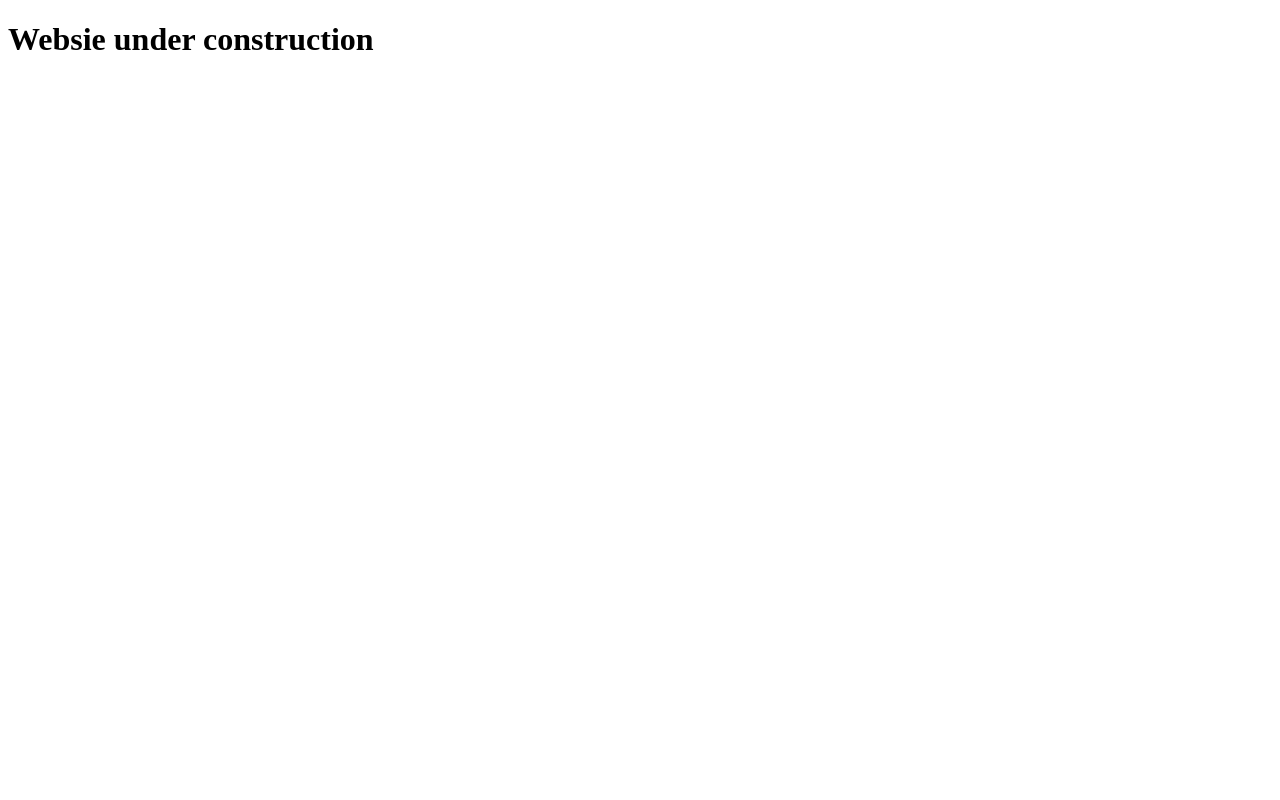
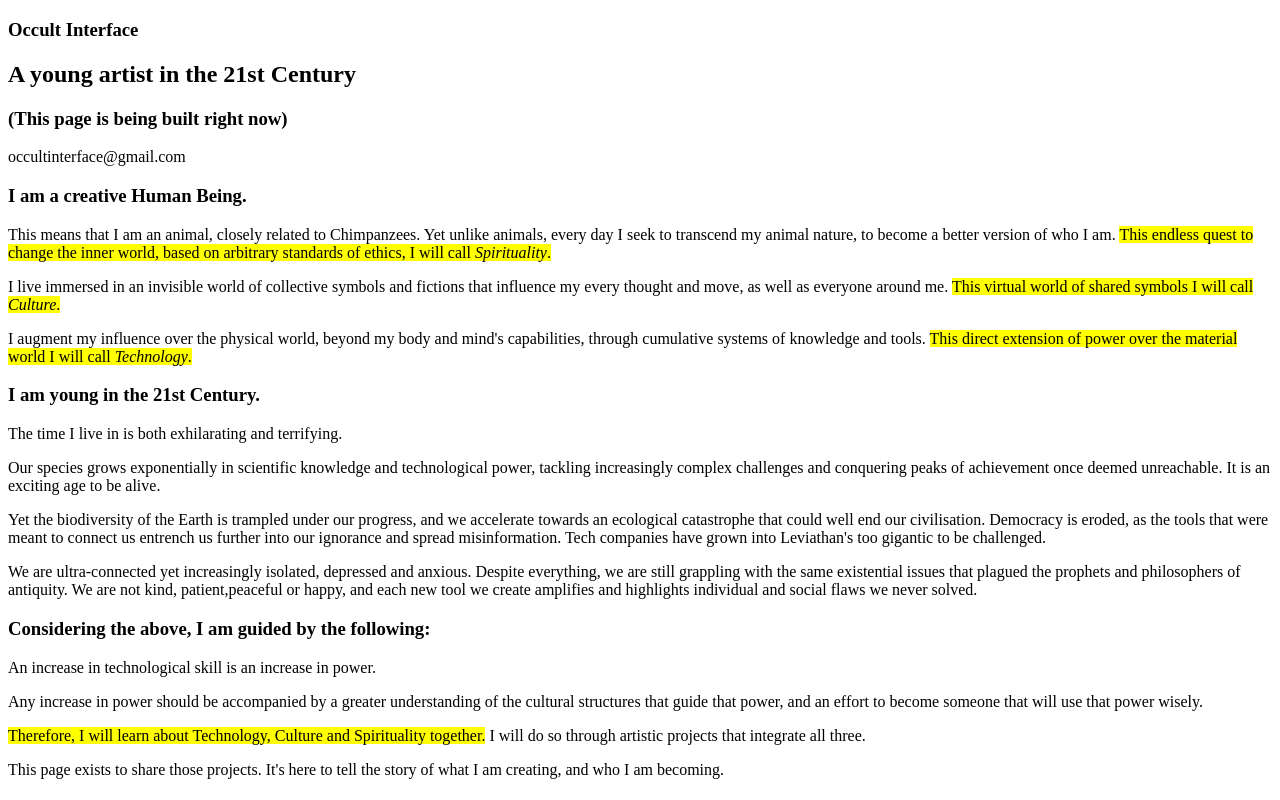
Before and after one commit to occultinterface/occultinterface.github.io, a plain HTML site: page index.html in a window 1280 px wide. Drawn offline with Linux system fonts and the light colour scheme.

Commit message:
Added some homepage content
Wrote a short manifesto for the homepage explaining the project, and formatted it with some basic HTML tags.

```diff
--- a/index.html
+++ b/index.html
@@ -4,11 +4,60 @@
 
 <head>
   <meta charset="utf-8">
-  <title></title>
+  <title>Occult Interface</title>
 </head>
 
 <body>
-  <h1>Websie under construction</h1>
+
+  <section>
+    <article>
+      <header>
+        <hgroup>
+          <h1>Occult Interface</h1>
+          <h2>A young artist in the 21st Century</h2>
+          <h3>(This page is being built right now)</h3>
+          <p>
+            occultinterface@gmail.com
+          </p>
+        </hgroup>
+      </header>
+      <h3>I am a creative Human Being.</h3>
+
+      <p>This means that I am an animal, closely related to Chimpanzees. Yet unlike animals, every day I seek to transcend my animal nature, to become a better version of who I am. <mark>This endless quest to change the inner world, based on
+          arbitrary standards of
+          ethics, I will call <i>Spirituality</i>.</mark></p>
+
+      <p>I live immersed in an invisible world of collective symbols and fictions that influence my every thought and move, as well as everyone around me. <mark>This virtual world of shared symbols I will call <i>Culture</i>.</mark></p>
+
+      <p>I augment my influence over the physical world, beyond my body and mind's capabilities, through cumulative systems of knowledge and tools. <mark>This direct extension of power over the material world I will call <i>Technology</i>.</mark>
+
+        <h3>I am young in the 21st Century.</h3>
+
+        <p>The time I live in is both exhilarating and terrifying.</p>
+
+        <p>Our species grows exponentially in scientific knowledge and technological power, tackling increasingly complex challenges and conquering peaks of achievement once deemed unreachable. It is an exciting age to be alive.</p>
+
+        <p>Yet the biodiversity of the Earth is trampled under our progress, and we accelerate towards an ecological catastrophe that could well end our civilisation. Democracy is eroded, as the tools that were meant to connect us entrench us
+          further into our ignorance and spread misinformation. Tech companies have grown into Leviathan's too gigantic to be challenged.</p>
+
+        <p>We are ultra-connected yet increasingly isolated, depressed and anxious. Despite everything, we are still grappling with the same existential issues that plagued the prophets and philosophers of antiquity. We are not kind,
+          patient,peaceful or happy, and each new tool we create amplifies and highlights individual and social flaws we never solved.</p>
+
+        <h3>Considering the above, I am guided by the following:</h3>
+
+        <p>An increase in technological skill is an increase in power.</p>
+
+        <p>Any increase in power should be accompanied by a greater understanding of the cultural structures that guide that power, and an effort to become someone that will use that power wisely.</p>
+
+        <p><mark>Therefore, I will learn about Technology, Culture and Spirituality together.</mark> I will do so through artistic projects that integrate all three.
+        </p>
+
+        <p>
+          This page exists to share those projects. It's here to tell the story of what I am creating, and who I am becoming.
+        </p>
+    </article>
+  </section>
+
 </body>
 
 </html>
```
